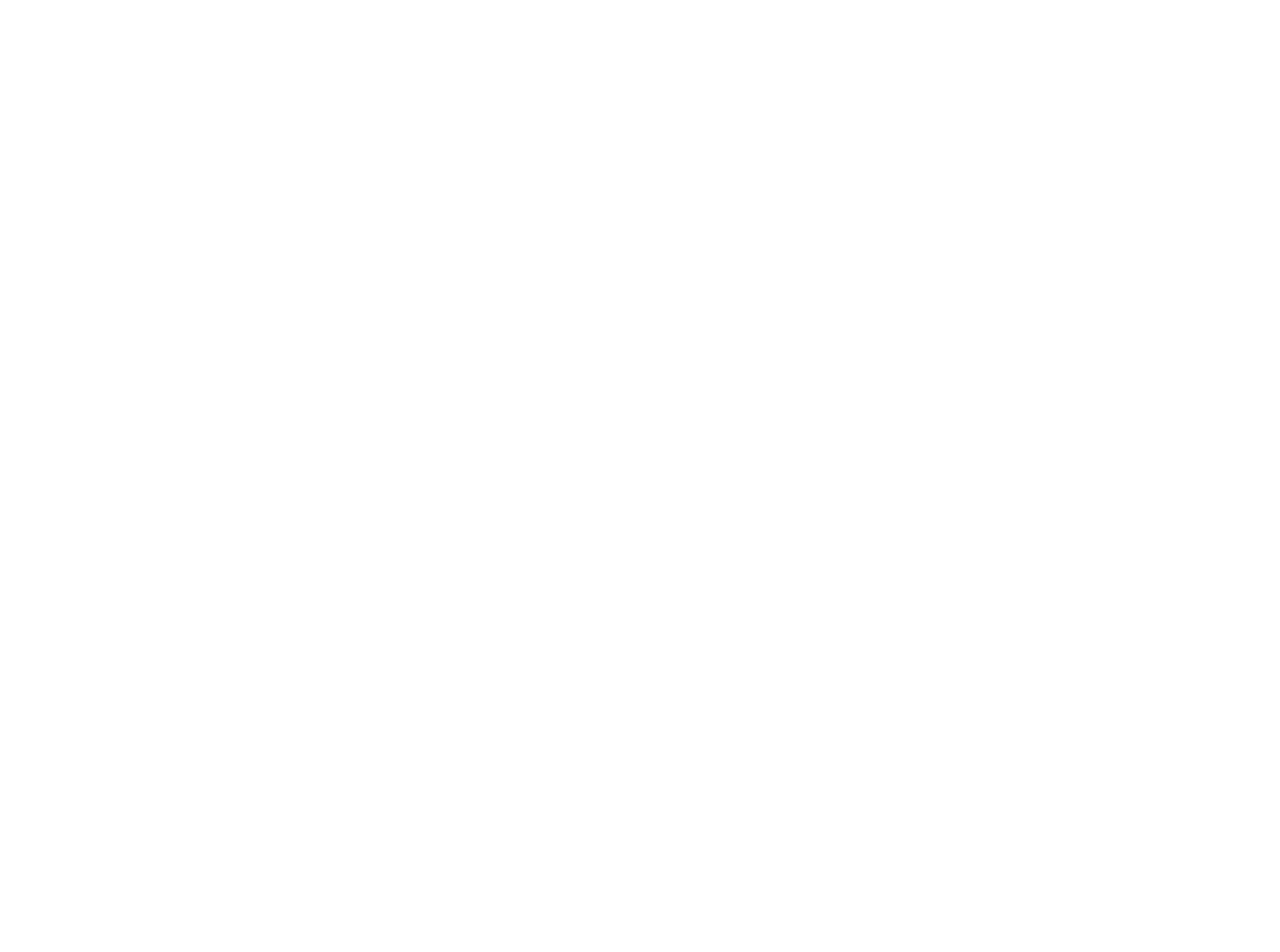
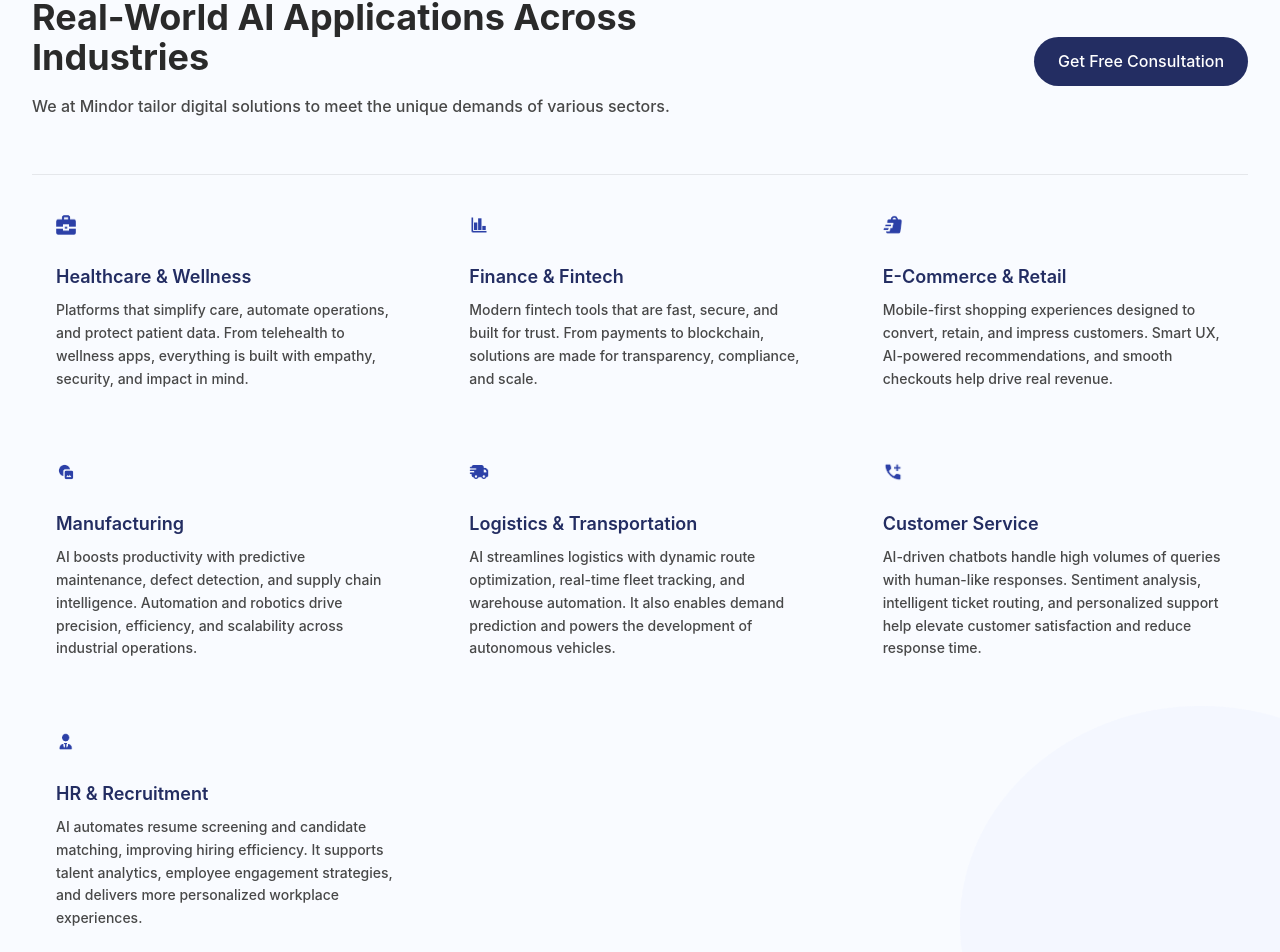
Before and after one commit to rastogi30/Mindor-tech, a Next.js app: page /services/ai-powered-solutions in a window 1280 px wide. Shown: the part 1425-2377 px from the top of the page. Before the commit the page ends 1358 px from the top, so only its background shows below. Built offline with nearby package versions, Linux system fonts and the light colour scheme.

Commit message:
minor additions

```diff
--- a/src/components/Business.tsx
+++ b/src/components/Business.tsx
@@ -22,7 +22,7 @@ const ServiceCard: React.FC<ServiceCardProps> = ({ icon, title, description }) =
 };
 
 interface BusinessProps {
-  variant?: 'business' | 'services';
+  variant?: 'business' | 'services' | 'ai';
 }
 
 const Business: React.FC<BusinessProps> = ({ variant = 'business' }) => {
@@ -82,7 +82,45 @@ const Business: React.FC<BusinessProps> = ({ variant = 'business' }) => {
     }
   ];
 
-  const currentData = variant === 'services' ? servicesData : businessData;
+  const aiData = [
+    {
+      icon: <img src="/assets/Brief.png" alt="Healthcare AI" className="w-5 h-5" />,
+      title: "Healthcare & Wellness",
+      description: "Platforms that simplify care, automate operations, and protect patient data. From telehealth to wellness apps, everything is built with empathy, security, and impact in mind."
+    },
+    {
+      icon: <img src="/assets/Finance.png" alt="Financial AI" className="w-5 h-5" />,
+      title: "Finance & Fintech",
+      description: "Modern fintech tools that are fast, secure, and built for trust. From payments to blockchain, solutions are made for transparency, compliance, and scale."
+    },
+    {
+      icon: <img src="/assets/Shopping.png" alt="Retail AI" className="w-5 h-5" />,
+      title: "E-Commerce & Retail",
+      description: "Mobile-first shopping experiences designed to convert, retain, and impress customers. Smart UX, AI-powered recommendations, and smooth checkouts help drive real revenue."
+    },
+    {
+      icon: <img src="/assets/Professional.png" alt="Manufacturing AI" className="w-5 h-5" />,
+      title: "Manufacturing",
+      description: " AI boosts productivity with predictive maintenance, defect detection, and supply chain intelligence. Automation and robotics drive precision, efficiency, and scalability across industrial operations."
+    },
+    {
+      icon: <img src="/assets/Transport.png" alt="Education AI" className="w-5 h-5" />,
+      title: "Logistics & Transportation",
+      description: "AI streamlines logistics with dynamic route optimization, real-time fleet tracking, and warehouse automation. It also enables demand prediction and powers the development of autonomous vehicles."
+    },
+        {
+      icon: <img src="/assets/Call.png" alt="Customer Service AI" className="w-5 h-5" />,
+      title: "Customer Service",
+      description: " AI-driven chatbots handle high volumes of queries with human-like responses. Sentiment analysis, intelligent ticket routing, and personalized support help elevate customer satisfaction and reduce response time."
+    },
+        {
+      icon: <img src="/assets/HR.png" alt="HR AI" className="w-5 h-5" />,
+      title: "HR & Recruitment",
+      description: " AI automates resume screening and candidate matching, improving hiring efficiency. It supports talent analytics, employee engagement strategies, and delivers more personalized workplace experiences."
+    }
+  ];
+
+  const currentData = variant === 'ai' ? aiData : variant === 'services' ? servicesData : businessData;
 
   const headingData = {
     business: {
@@ -91,6 +129,10 @@ const Business: React.FC<BusinessProps> = ({ variant = 'business' }) => {
     },
     services: {
       title: "Custom Web Solutions for Every Industry",
+      description: "We at Mindor tailor digital solutions to meet the unique demands of various sectors."
+    },
+    ai: {
+      title: "Real-World AI Applications Across Industries",
       description: "We at Mindor tailor digital solutions to meet the unique demands of various sectors."
     }
   };
--- a/src/services/ai.tsx
+++ b/src/services/ai.tsx
@@ -2,6 +2,7 @@ import React from 'react';
 import Navbar from '@/components/Navbar';
 import Landing from '@/components/webcomponents/landing';
 import Choose from '@/components/webcomponents/chooseus';
+import Business from '@/components/Business';
 
 const AI: React.FC = () => {
     return (
@@ -9,6 +10,7 @@ const AI: React.FC = () => {
             <Navbar />
             <Landing variant="ai" />
             <Choose variant="ai" />
+            <Business variant="ai" />
         </div>
     );
 };
```
